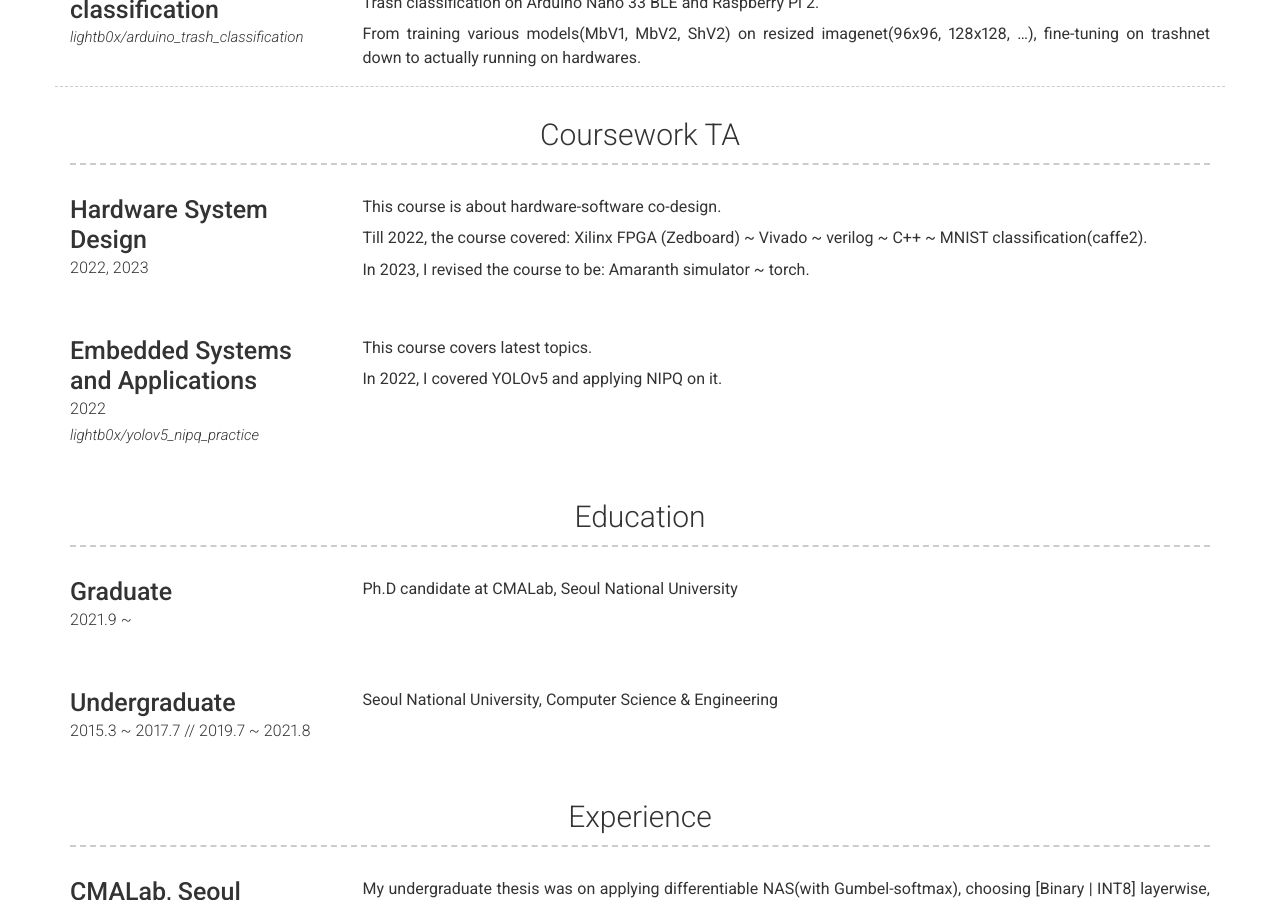
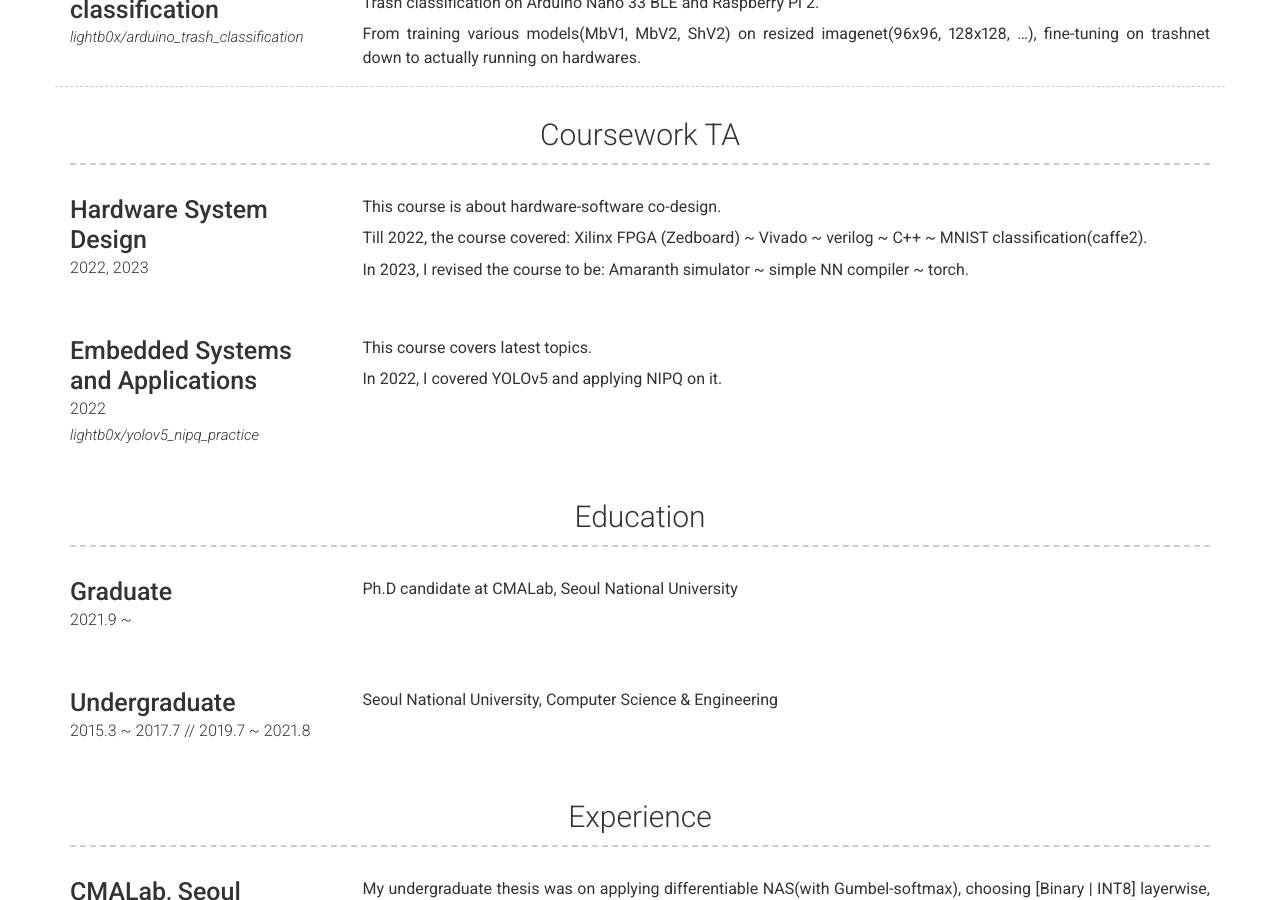
Before and after one commit to lightb0x/lightb0x.github.io, a Jekyll site: the page built from index.md, in a window 1280 px wide and 900 px high, scrolled down 1409 px. Built offline with Jekyll 4.4.1, drawn with Linux system fonts in a browser that asks for light colours; nearby versions of some CDN libraries.

Commit message:
add NN compiler in HSD 2023

```diff
--- a/_config.yml
+++ b/_config.yml
@@ -145,7 +145,7 @@ content:
 
           Till 2022, the course covered: Xilinx FPGA (Zedboard) ~ Vivado ~ verilog ~ C++ ~ MNIST classification(caffe2).
 
-          In 2023, I revised the course to be: Amaranth simulator ~ torch.
+          In 2023, I revised the course to be: Amaranth simulator ~ simple NN compiler ~ torch.
       - layout: left
         title: Embedded Systems and Applications
         caption: "2022"
```
